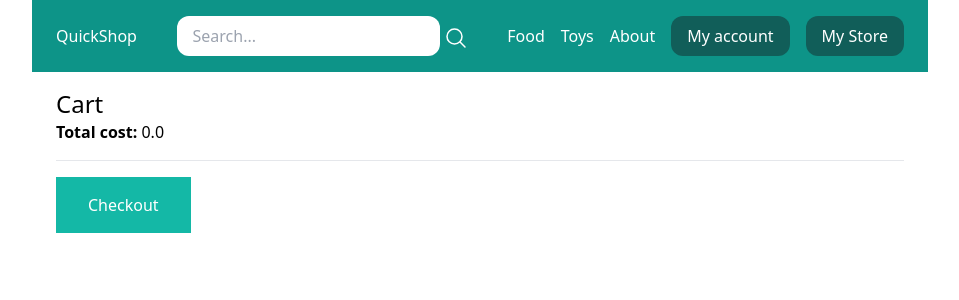
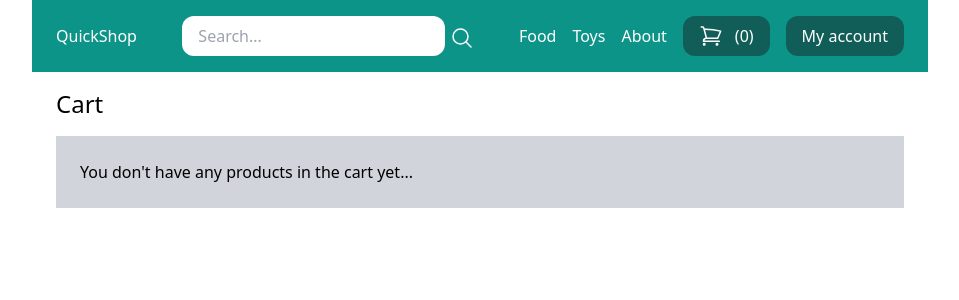
Before and after one commit to williamboehringer/e-commerce, a Django app: page /cart/ in a window 1280 px wide. Shown: the top 300 px of the page, without its empty margins (160-1119 px from the left). Run offline with Django 4.2, Linux system fonts and the light colour scheme; a user stored in the database is signed in; data comes from the database, SQL or seed files in the repository; both versions use the stored data as it was after the commit; some libraries are stand-ins or nearby versions.

Commit message:
Cart button added to the menu. Checkout page implemented and styled

```diff
--- a/core/templates/core/base.html
+++ b/core/templates/core/base.html
@@ -20,17 +20,26 @@
                     <input type="search" name="query" placeholder="Search..." class="py-2 px-4 rounded-xl">
                     <button class="align-middle">
                         <svg xmlns="http://www.w3.org/2000/svg" fill="none" viewBox="0 0 24 24" stroke-width="1.5" stroke="currentColor" class="w-6 h-6 text-white">
-                            <path stroke-linecap="round" stroke-linejoin="round" d="M21 21l-5.197-5.197m0 0A7.5 7.5 0 105.196 5.196a7.5 7.5 0 0010.607 10.607z" />
-                          </svg>
-
+                        <path stroke-linecap="round" stroke-linejoin="round" d="M21 21l-5.197-5.197m0 0A7.5 7.5 0 105.196 5.196a7.5 7.5 0 0010.607 10.607z" />
+                        </svg>
                     </button>
                 </form>
             </div>
             <div class="menu flex items-center space-x-4">
                 {% menu %}
+
+                <a href="{% url 'cart_view' %}" class="flex space-x-3 py-2 px-4 bg-teal-800 text-white rounded-xl hover:bg-teal-900">
+                    <svg xmlns="http://www.w3.org/2000/svg" fill="none" viewBox="0 0 24 24" stroke-width="1.5" stroke="currentColor" class="w-6 h-6">
+                    <path stroke-linecap="round" stroke-linejoin="round" d="M2.25 3h1.386c.51 0 .955.343 1.087.835l.383 1.437M7.5 14.25a3 3 0 00-3 3h15.75m-12.75-3h11.218c1.121-2.3 2.1-4.684 2.924-7.138a60.114 60.114 0 00-16.536-1.84M7.5 14.25L5.106 5.272M6 20.25a.75.75 0 11-1.5 0 .75.75 0 011.5 0zm12.75 0a.75.75 0 11-1.5 0 .75.75 0 011.5 0z" />
+                    </svg>
+                    <span>({{ cart|length }})</span>
+                </a>
+
                 {% if request.user.is_authenticated %}
                     <a href="{% url 'myaccount' %}" class="py-2 px-4 bg-teal-800 text-white rounded-xl hover:bg-teal-900">My account</a>
-                    <a href="{% url 'my_store' %}" class="py-2 px-4 bg-teal-800 text-white rounded-xl hover:bg-teal-900">My Store</a>
+                    {% if request.user.profile.is_vendor %}
+                        <a href="{% url 'my_store' %}" class="py-2 px-4 bg-teal-800 text-white rounded-xl hover:bg-teal-900">My Store</a>
+                    {% endif %}
                 {% endif %}
             </div>
         </nav>
--- a/quickshop/settings.py
+++ b/quickshop/settings.py
@@ -30,6 +30,7 @@ ALLOWED_HOSTS = []
 SESSION_COOKIE_AGE = 86400
 CART_SESSION_ID = 'cart'
 
+LOGIN_URL= 'login'
 LOGIN_REDIRECT_URL = 'myaccount'
 LOGOUT_REDIRECT_URL = 'index'
 
@@ -70,6 +71,7 @@ TEMPLATES = [
                 'django.template.context_processors.request',
                 'django.contrib.auth.context_processors.auth',
                 'django.contrib.messages.context_processors.messages',
+                'store.context_processors.cart',
             ],
         },
     },
--- a/store/admin.py
+++ b/store/admin.py
@@ -1,6 +1,8 @@
 from django.contrib import admin
-from store.models import Category, Product
+from store.models import Category, Product, Order, OrderItem
 
 # Register your models here.
 admin.site.register(Category)
 admin.site.register(Product)
+admin.site.register(Order)
+admin.site.register(OrderItem)
--- a/store/cart.py
+++ b/store/cart.py
@@ -52,3 +52,7 @@ class Cart(object):
             del self.cart[product_id]
 
             self.save()
+
+    def clear(self):
+        del self.session[settings.CART_SESSION_ID]
+        self.session.modified = True
--- /dev/null
+++ b/store/context_processors.py
@@ -0,0 +1,4 @@
+from .cart import Cart
+
+def cart(request):
+    return {'cart': Cart(request)}
--- a/store/models.py
+++ b/store/models.py
@@ -75,3 +75,21 @@ class Product(models.Model):
         thumbnail = File(thumb_io, name=name)
 
         return thumbnail
+
+class Order(models.Model):
+    first_name = models.CharField(max_length=255)
+    last_name = models.CharField(max_length=255)
+    address = models.CharField(max_length=255)
+    zipcode = models.CharField(max_length=255)
+    city = models.CharField(max_length=255)
+    paid_amount = models.IntegerField(blank=True, null=True)
+    is_paid = models.BooleanField(default=False)
+    merchant_id = models.CharField(max_length=255)
+    created_by = models.ForeignKey(User, related_name='orders', on_delete=models.SET_NULL, null=True)
+    created_at = models.DateTimeField(auto_now_add=True)
+
+class OrderItem(models.Model):
+    order = models.ForeignKey(Order, related_name='items', on_delete=models.CASCADE)
+    product = models.ForeignKey(Product, related_name='items', on_delete=models.CASCADE)
+    price = models.IntegerField()
+    quantity= models.IntegerField(default=1)
--- a/store/templates/store/cart_view.html
+++ b/store/templates/store/cart_view.html
@@ -5,14 +5,15 @@
 {% block content %}
     <h1 class="text-2xl">Cart</h1>
 
+    {% if cart|length %}
         {% for item in cart %}
             <div class=" px-4 py-4 mb-2 bg-gray-100 flex items-center">
                 <div>
                     <img src="{{ item.product.get_thumbnail }}" class="w-20">
                 </div>
+
                 <div class="pl-6">
                     <h2 class="text-2xl">{{ item.product.title }}</h2>
-
                     <p class="text-sm text-gray-500">${{ item.product.get_display_price }}</p>
 
                     <div class="mt-4 mb-4">
@@ -30,7 +31,16 @@
             </div>
         {% endfor %}
 
+        <hr class="mt-4 mb-4">
+
         <strong>Total cost: </strong>{{ cart.get_total_cost}}
+
         <hr class="mt-4 mb-4">
-    <a href="#" class="inline-block px-8 py-4 bg-teal-500 text-white">Checkout</a>
+
+        <a href="{% url 'checkout' %}" class="inline-block px-8 py-4 bg-teal-500 text-white">Checkout</a>
+    {% else %}
+            <div class="mt-4 px-6 py-6 bg-gray-300">
+                You don't have any products in the cart yet...
+            </div>
+    {% endif %}
 {% endblock %}
--- a/store/urls.py
+++ b/store/urls.py
@@ -7,6 +7,7 @@ urlpatterns = [
     path('remove-from-cart/<str:product_id>/', views.remove_from_cart, name='remove_from_cart'),
     path('change-quantity/<str:product_id>/', views.change_quantity, name='change_quantity'),
     path('cart/', views.cart_view, name='cart_view'),
+    path('cart/checkout/', views.checkout, name='checkout'),
     path('<slug:category_slug>/<slug:slug>/', views.product_detail, name='product_detail'),
     path('<slug:slug>/', views.category_detail, name='category_detail'),
 ]
--- a/store/views.py
+++ b/store/views.py
@@ -1,7 +1,9 @@
 from django.shortcuts import render, get_object_or_404, redirect
 from django.db.models import Q
 from .cart import Cart
-from .models import Product, Category
+from .models import Product, Category, Order, OrderItem
+from django.contrib.auth.decorators import login_required
+from .forms import OrderForm
 # Create your views here.
 
 def add_to_cart(request, product_id):
@@ -35,6 +37,39 @@ def cart_view(request):
     cart = Cart(request)
     return render(request, 'store/cart_view.html', {'cart': cart})
 
+@login_required
+def checkout(request):
+    cart = Cart(request)
+
+    if request.method == 'POST':
+        form = OrderForm(request.POST)
+
+        if form.is_valid():
+            total_price = 0
+
+            for item in cart:
+                product = item['product']
+                total_price += product.price * int(item['quantity'])
+
+            order = form.save(commit=False)
+            order.created_by = request.user
+            order.paid_amount = total_price
+            order.save()
+
+            for item in cart:
+                product = item['product']
+                quantity = int(item['quantity'])
+                price = product.price * quantity
+
+                item = OrderItem.objects.create(order=order, product=product, price=price, quantity=quantity)
+
+            cart.clear()
+
+            return redirect('myaccount')
+    else:
+        form = OrderForm()
+    return render(request, 'store/checkout.html', {'cart': cart, 'form': form})
+
 def category_detail(request, slug):
     category = get_object_or_404(Category, slug=slug)
     products = category.products.filter(status=Product.ACTIVE)
--- a/users/models.py
+++ b/users/models.py
@@ -5,6 +5,7 @@ from django.db import models
 # Create your models here.
 class Userprofile(models.Model):
     user = models.OneToOneField(User, related_name='userprofile', on_delete=models.CASCADE)
+    is_vendor = models.BooleanField(default=False)
 
     def __str__(self) -> str:
         return self.user.username
```
Also changed, not shown: store/forms.py (+6 -1 lines), store/templates/store/checkout.html (added, +17 -0 lines), db.sqlite3, store/migrations/0008_order_orderitem.py (added), store/migrations/0009_rename_addres_order_address.py (added), users/migrations/0002_userprofile_is_vendor.py (added). Lines whose indentation alone changed are shown as unchanged.
